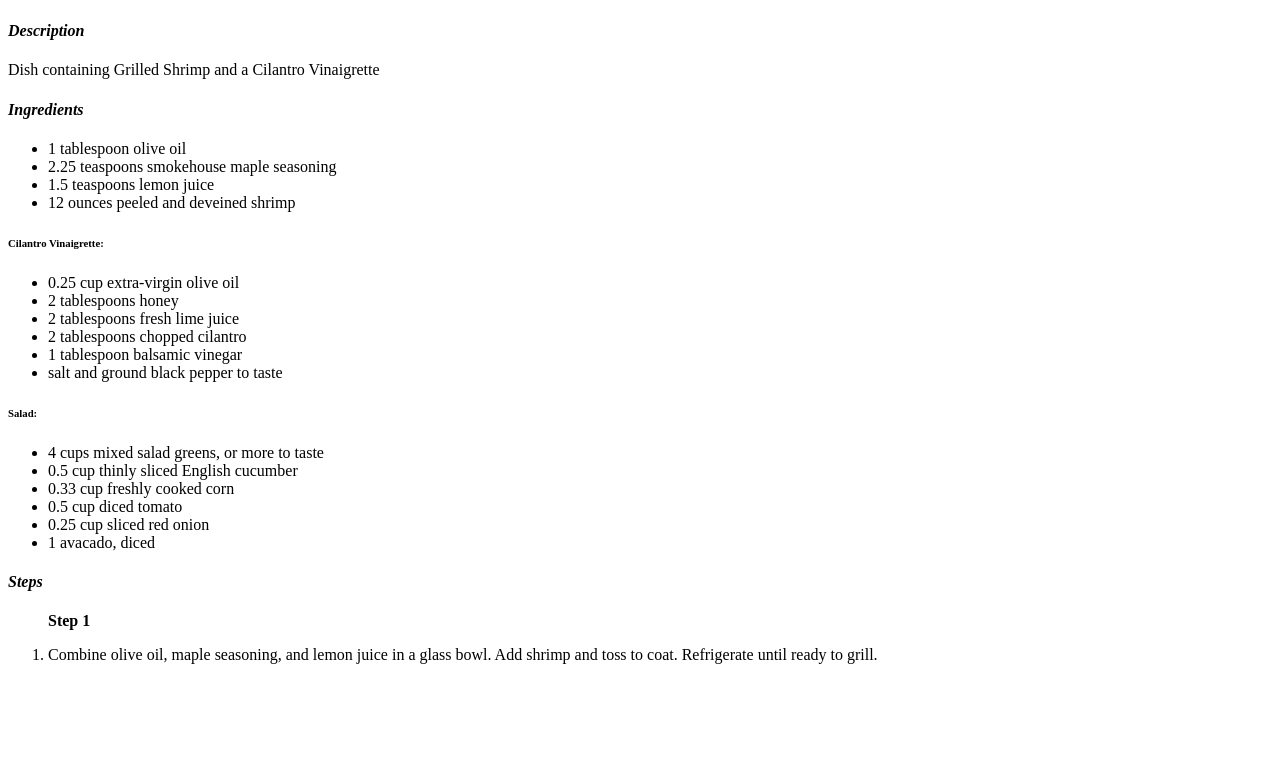
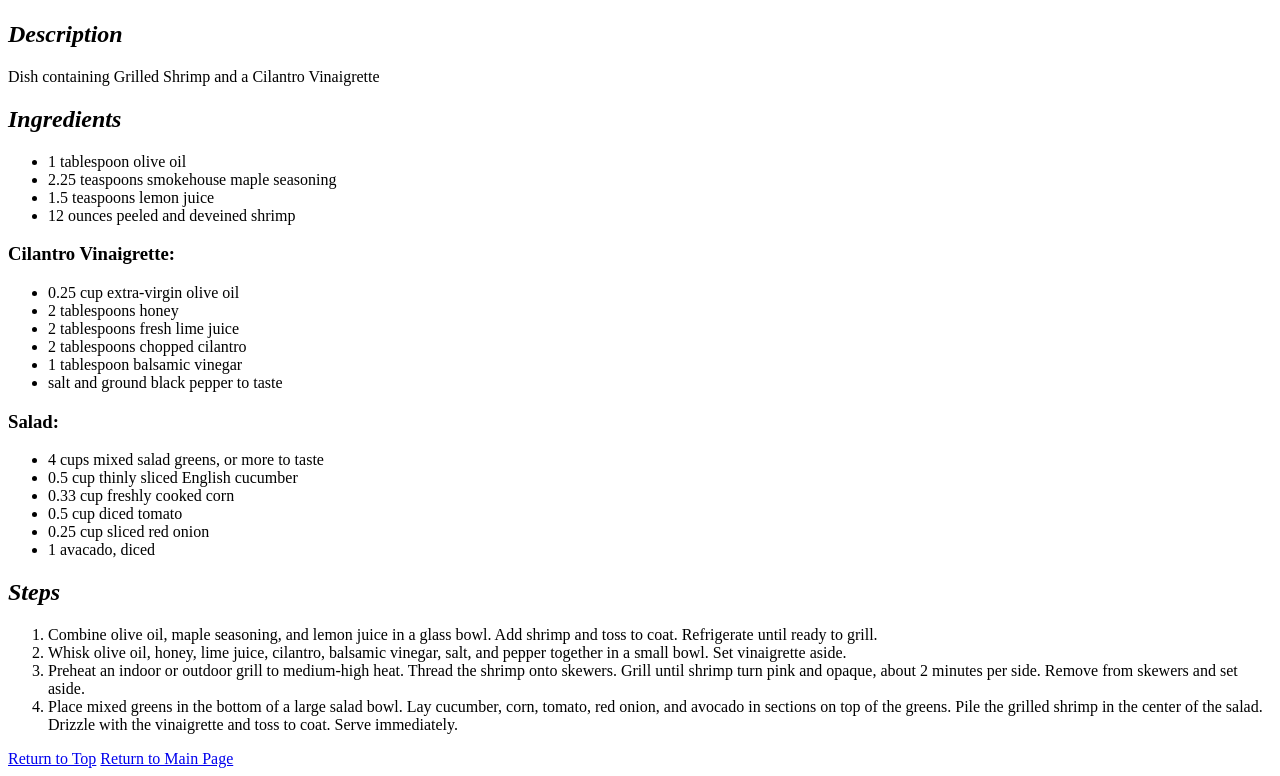
Before and after one commit to Arcticawesome/odin-recipes, a plain HTML site: page recipes/summershrimp.html in a window 1280 px wide. Shown: the part 99-875 px from the top of the page. Before the commit the page ends 800 px from the top, so only its background shows below. Drawn offline with Linux system fonts and the light colour scheme.

Commit message:
Added a return to topfunction

```diff
--- a/recipes/summershrimp.html
+++ b/recipes/summershrimp.html
@@ -9,16 +9,16 @@
 <body>
     <h1><strong>Summer Grilled Shrimp Salad</strong></h1>
     <img src="summershrimp.jpg">
-    <h4><em>Description</em></h4>
+    <h2><em>Description</em></h2>
               <p>Dish containing Grilled Shrimp and a Cilantro Vinaigrette</p>
-    <h4><em>Ingredients</em></h4>
+    <h2><em>Ingredients</em></h2>
                 <ul>
                     <li>1 tablespoon olive oil</li>
                     <li>2.25 teaspoons smokehouse maple seasoning</li>
                     <li>1.5 teaspoons lemon juice</li>
                     <li>12 ounces peeled and deveined shrimp</li>
                 </ul>
-                <h6>Cilantro Vinaigrette:</h6>
+                <h3>Cilantro Vinaigrette:</h3>
                     <ul>
                         <li>0.25 cup extra-virgin olive oil</li>
                         <li>2 tablespoons honey</li>
@@ -27,7 +27,7 @@
                         <li>1 tablespoon balsamic vinegar</li>
                         <li>salt and ground black pepper to taste</li>
                     </ul>
-                <h6>Salad:</h6>
+                <h3>Salad:</h3>
                     <ul>
                         <li>4 cups mixed salad greens, or more to taste</li>
                         <li>0.5 cup thinly sliced English cucumber</li>
@@ -36,12 +36,14 @@
                         <li>0.25 cup sliced red onion</li>
                         <li>1 avacado, diced</li>
                     </ul>
-    <h4><em>Steps</em></h4>
+    <h2><em>Steps</em></h2>
                     <ol>
-                        <p><strong>Step 1</strong></p>
                         <li>Combine olive oil, maple seasoning, and lemon juice in a glass bowl. Add shrimp and toss to coat. Refrigerate until ready to grill.</li>
+                        <li>Whisk olive oil, honey, lime juice, cilantro, balsamic vinegar, salt, and pepper together in a small bowl. Set vinaigrette aside.</li>
+                        <li>Preheat an indoor or outdoor grill to medium-high heat. Thread the shrimp onto skewers. Grill until shrimp turn pink and opaque, about 2 minutes per side. Remove from skewers and set aside.</li>
+                        <li>Place mixed greens in the bottom of a large salad bowl. Lay cucumber, corn, tomato, red onion, and avocado in sections on top of the greens. Pile the grilled shrimp in the center of the salad. Drizzle with the vinaigrette and toss to coat. Serve immediately.</li>
                     </ol>
-
-
+        <a href="#header">Return to Top</a>
+        <a href="../index.html">Return to Main Page</a>
 </body>
 </html>
```
